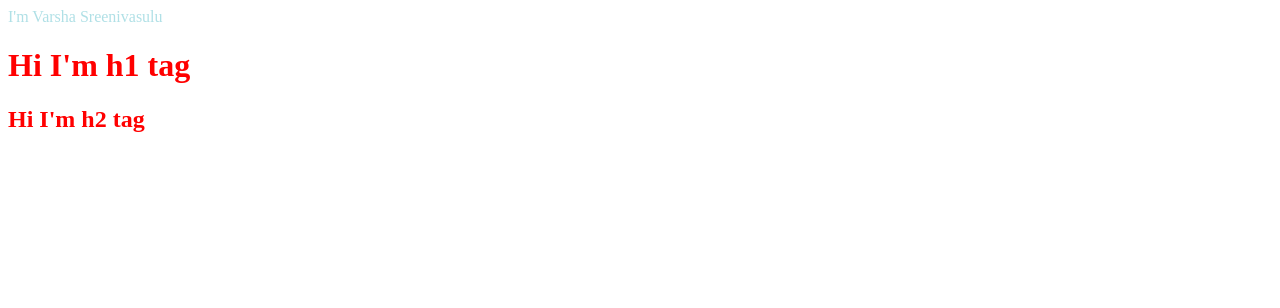
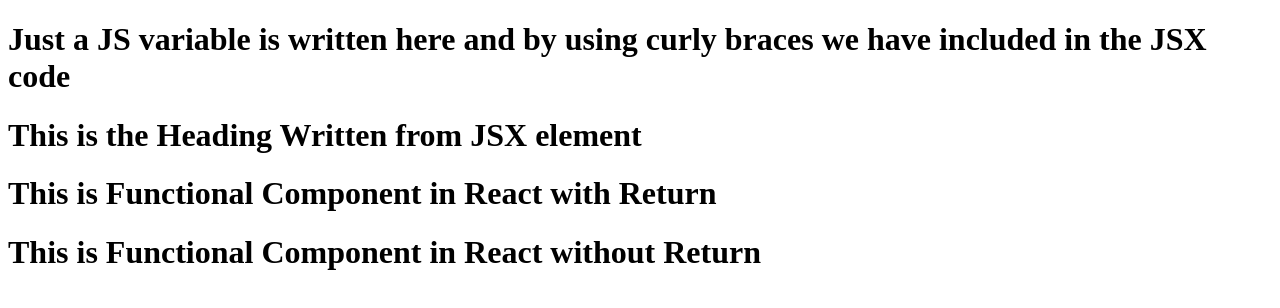
Before and after one commit to VarshaSreenivasulu/ReactApp, a React (Vite) app: page / in a window 1280 px wide. Shown: the top 308 px of the page. Built offline with nearby package versions, Linux system fonts and the light colour scheme.

Commit message:
Episode -3

```diff
--- a/App.js
+++ b/App.js
@@ -1,8 +1,35 @@
 import React from "react";
 import ReactDOM from "react-dom/client";
 
-const heading = React.createElement("div", { className: "parent"} ,
-     [ "I'm Varsha Sreenivasulu" , React.createElement("div", { className: "child"} ,
-     [ React.createElement("h1", {}, "Hi I'm h1 tag") , React.createElement("h2", {}, "Hi I'm h2 tag") ])]);
+// React CORE:
+// const heading = React.createElement("div", { className: "parent"} ,
+//      [ "I'm Varsha Sreenivasulu" , React.createElement("div", { className: "child"} ,
+//      [ React.createElement("h1", {}, "Hi I'm h1 tag") , React.createElement("h2", {}, "Hi I'm h2 tag") ])]);
+
+// JSX:React Element - which are same and returns object and which at last converts to browser understandable HTML code
+const heading = <h1>This is the Heading Written from JSX element</h1>
+
+//JSX = React Element (object)
+
+//React Functional Component - JS function that returns JSX/React Element
+//with return
+const FunctionalComponent = ()=>{
+return (
+     <h1>This is Functional Component in React with Return</h1>
+)
+}
+const variable = "Just a JS variable is written here and by using curly braces we have included in the JSX code";
+//without return
+const ReturnLessFunctionalComponent = ()=>(
+     <>
+     <h1>{variable}</h1>
+     {heading}
+     <FunctionalComponent />
+     <h1>This is Functional Component in React without Return</h1>
+     </>
+);
+
+
+
 const root = ReactDOM.createRoot(document.getElementById("root"));
-root.render(heading)
+root.render(<ReturnLessFunctionalComponent />);
--- a/index.html
+++ b/index.html
@@ -7,9 +7,9 @@
     <link rel="stylesheet" href="./index.css" />
 </head>
 <body>
-    <div id="root"></div>
-    <script crossorigin src="https://unpkg.com/react@18/umd/react.development.js"></script>
-    <script crossorigin src="https://unpkg.com/react-dom@18/umd/react-dom.development.js"></script>
+    <div id="root">Hi I'm Varsha</div>
+    <!-- <script crossorigin src="https://unpkg.com/react@18/umd/react.development.js"></script>
+    <script crossorigin src="https://unpkg.com/react-dom@18/umd/react-dom.development.js"></script> -->
     <script type="module" src="./App.js"></script>
 </body>
 </html>
--- a/package.json
+++ b/package.json
@@ -15,7 +15,9 @@
   "type": "commonjs",
   "scripts": {
     "test": "jest",
-    "main": "App.js"
+    "main": "App.js",
+    "start":"parcel index.html",
+    "build":"parcel build index.html"
   },
   "devDependencies": {
     "parcel": "^2.16.3"
```
